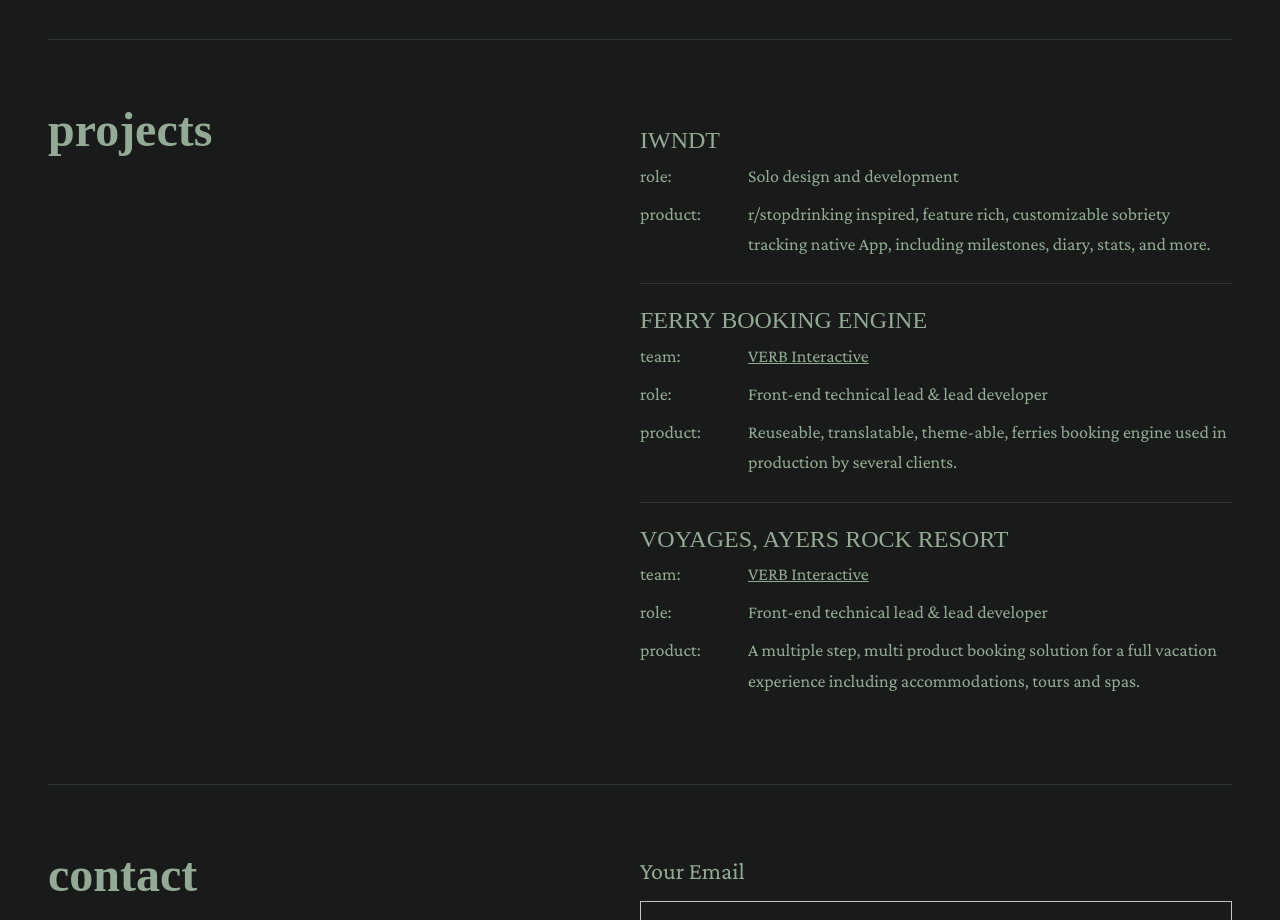
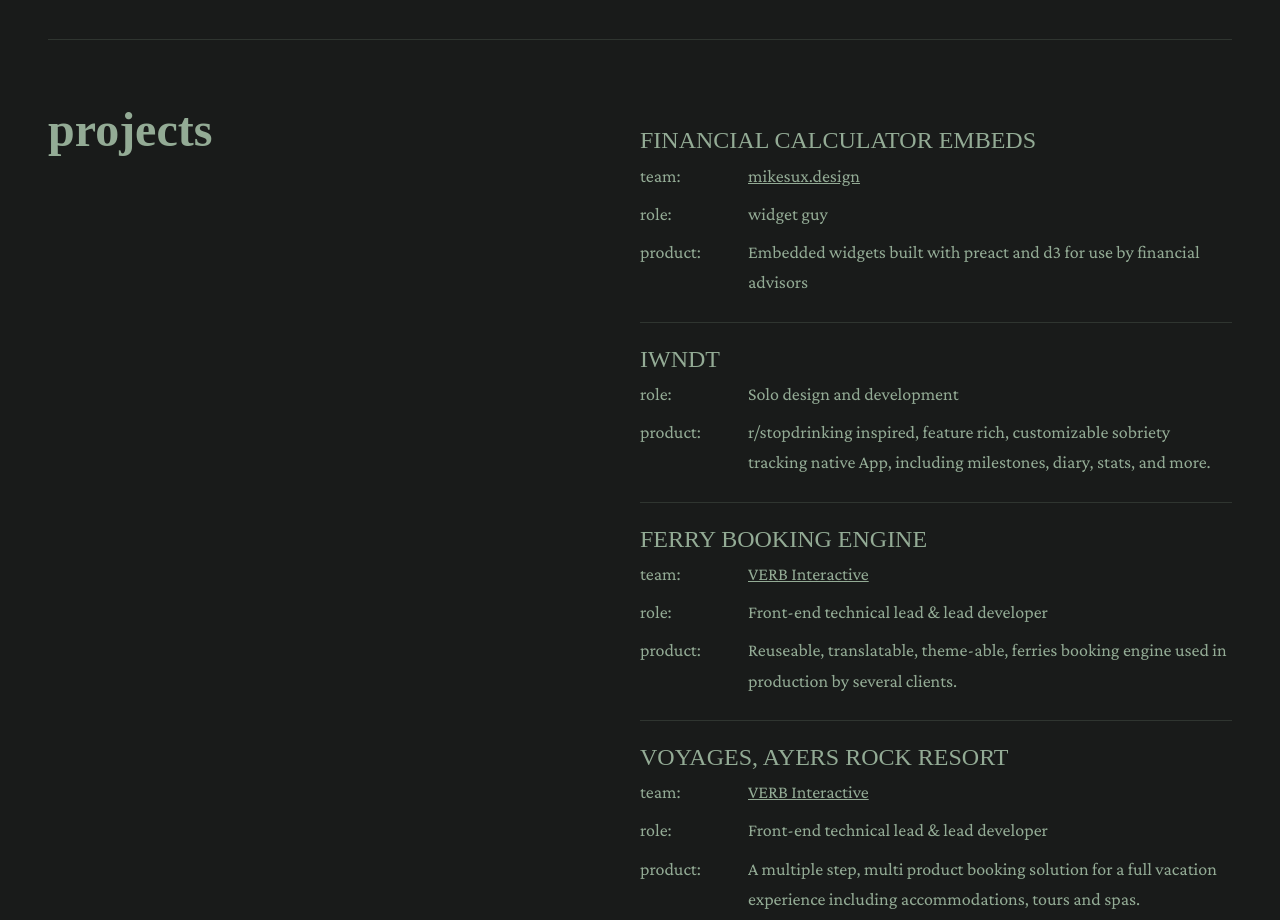
Before and after one commit to thauvette/thauvette.dev, a Gatsby site: page / in a window 1280 px wide. Shown: the part 1760-2680 px from the top of the page. Built offline with nearby package versions, Linux system fonts and the light colour scheme; Gatsby itself is replaced by a stand-in of ours; a web font is replaced by a local one.

Commit message:
added financial calculators to projects

```diff
--- a/src/components/projectList/projectList.js
+++ b/src/components/projectList/projectList.js
@@ -3,8 +3,29 @@ import React from 'react'
 import * as sharedStyles from '../../styles/shared/sectionLists.module.scss'
 
 // const tags = ['solo', 'react', 'react native']
-
+// todo: update team to take array
+// todo: add links
 const projects = [
+  {
+    title: 'Financial Calculator Embeds',
+    description:
+      'Embedded widgets built with preact and d3 for use by financial advisors',
+    role: 'widget guy',
+    tools: ['preact', 'd3', 'yup'],
+    tags: ['react', 'preact', 'widget'],
+    team: (
+      <>
+        <a
+          href="https://mikesux.design/"
+          target="_blank"
+          rel="noreferrer noopener"
+        >
+          mikesux.design
+        </a>
+      </>
+    ),
+    links: ['https://www.gordonstirrett.com/calculators/investment-calculator'],
+  },
   {
     title: 'IWNDT',
     description:
@@ -29,6 +50,10 @@ const projects = [
     role: 'Front-end technical lead & lead developer',
     tools: ['React', 'Redux'],
     tags: ['VERB', 'react'],
+    links: [
+      { title: 'CTMA', url: 'https://reservation.ctma.ca/book/' },
+      { title: 'ferries.ca', url: 'https://www.ferries.ca/book' },
+    ],
   },
   {
     title: 'Voyages, Ayers Rock Resort',
@@ -46,6 +71,7 @@ const projects = [
     role: 'Front-end technical lead & lead developer',
     tools: ['React', 'Redux'],
     tags: ['VERB', 'react'],
+    links: ['https://www.ayersrockresort.com.au/book'],
   },
 ]
 
```
